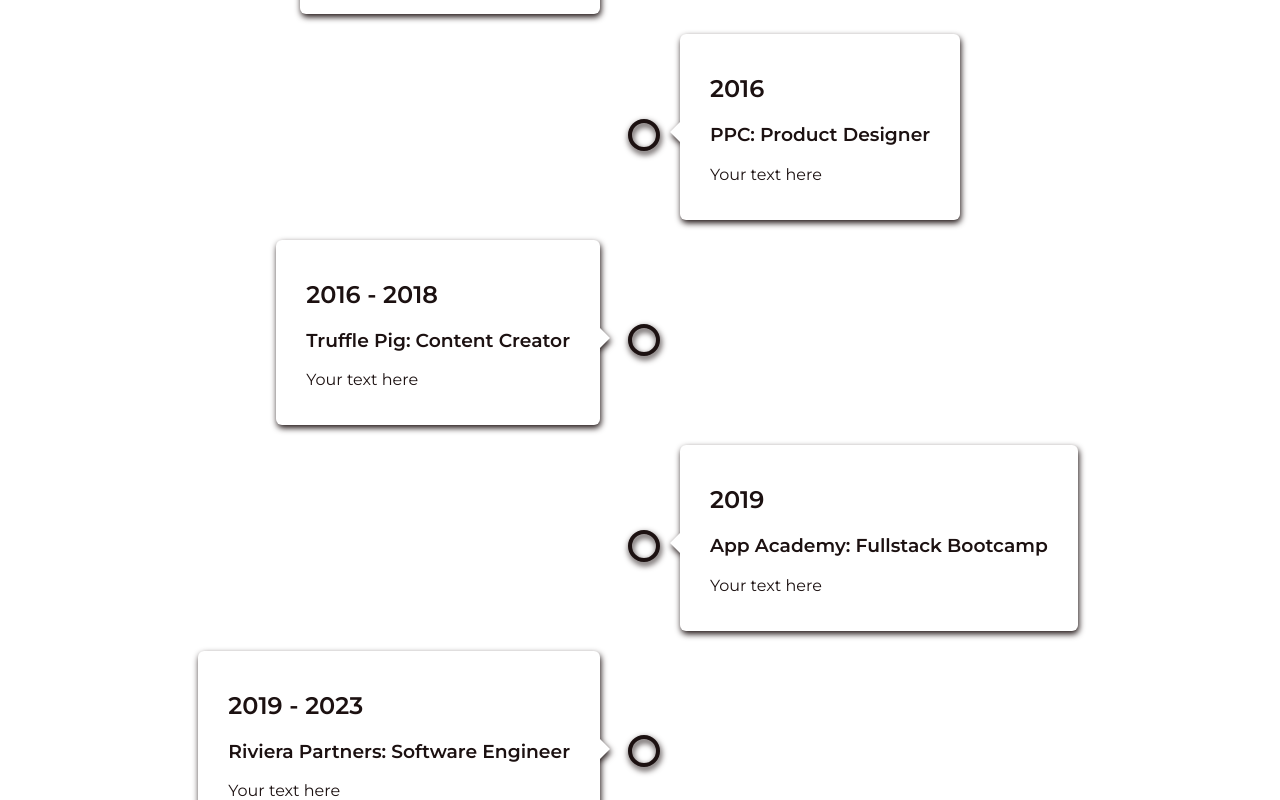
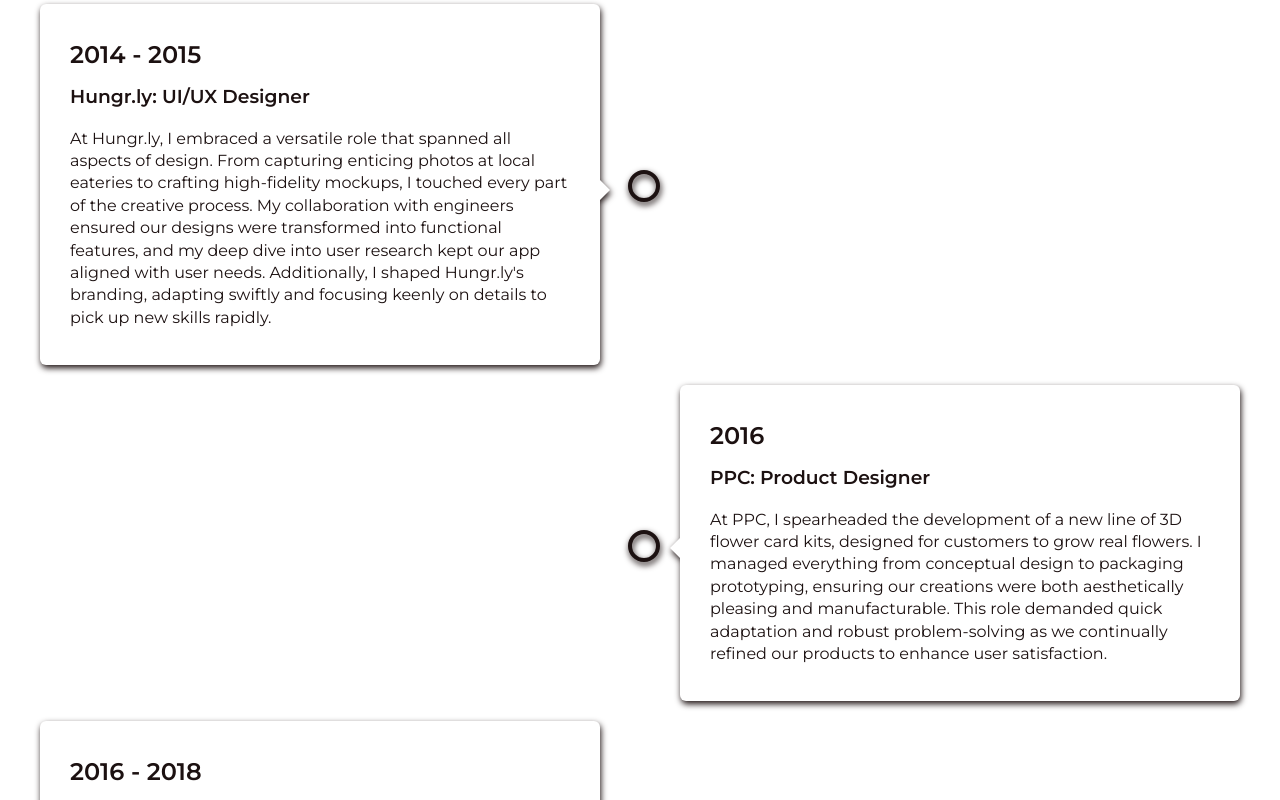
Before and after one commit to blueberry-hamster/portfolio-site, a React (Create React App) app in the folder frontend/: page / in a window 1280 px wide. Shown: the part 2400-3200 px from the top of the page. Built offline with nearby package versions, Linux system fonts and the light colour scheme; no server answers.

Commit message:
Write timeline descriptions and refactor

```diff
--- a/frontend/src/components/FlipCard.jsx
+++ b/frontend/src/components/FlipCard.jsx
@@ -30,7 +30,7 @@
   transform: ${({ isActive }) =>
     isActive ? "rotateY(180deg)" : "rotateY(0deg)"};
   transform-origin: center center;
-  `;
+`;
 
 const Face = styled.div`
   position: absolute;
@@ -46,8 +46,12 @@
   font-weight: bold;
   color: ${colors.textPrimary};
   background-color: ${colors.white};
+  transition: all 0.3s ease-in-out; // Combined transitions for clarity
   filter: drop-shadow(0.1em 0.2em 0.2em ${colors.shadowLight});
   overflow: hidden;
+  &:hover {
+    filter: drop-shadow(0.2em 0.7em 0.6em ${colors.shadowLight});
+  }
 
   @media (max-width: 1000px) {
     height: auto;
@@ -57,8 +61,6 @@
 `;
 
 const Front = styled(Face)`
-  transition: color 0.5s ease-in-out, opacity 0.5s ease-in-out; // Combined transitions for clarity
-
   &::before {
     content: "";
     position: absolute;
--- a/frontend/src/components/Timeline.jsx
+++ b/frontend/src/components/Timeline.jsx
@@ -51,6 +51,7 @@
 const TimelineContent = styled.div`
   position: relative;
   padding: 1.25em 1.875em;
+  width: 100%;
   max-width: 35em;
   background-color: white;
   border-radius: 0.375em;
@@ -72,6 +73,7 @@
 const TimelineItem = styled.div`
   position: relative;
   display: flex;
+  line-height: 1.4em;
   width: 50%;
   padding: 0.625em 2.5em;
   box-sizing: border-box;
@@ -154,39 +156,47 @@
   {
     period: "2010 - 2014",
     title: "UC Berkeley: BS Environmental Science",
-    description: "Your text here",
+    description:
+      "I earned a Bachelor of Science in Environmental Science from UC Berkeley, developing a solid foundation in analytical thinking and problem-solving. My major focused on understanding complex systems and leveraging data to make informed decisions. Additionally, I explored computer science fundamentals in my final year, sparking my interest in software. Engaging in various group projects and interdisciplinary studies, I honed my collaborative skills, preparing me for diverse professional settings. Go Bears! 🐻",
   },
   {
     period: "2014 - 2015",
     title: "Hungr.ly: UI/UX Designer",
-    description: "Your text here",
+    description:
+      "At Hungr.ly, I embraced a versatile role that spanned all aspects of design. From capturing enticing photos at local eateries to crafting high-fidelity mockups, I touched every part of the creative process. My collaboration with engineers ensured our designs were transformed into functional features, and my deep dive into user research kept our app aligned with user needs. Additionally, I shaped Hungr.ly's branding, adapting swiftly and focusing keenly on details to pick up new skills rapidly.",
   },
   {
     period: "2016",
     title: "PPC: Product Designer",
-    description: "Your text here",
+    description:
+      "At PPC, I spearheaded the development of a new line of 3D flower card kits, designed for customers to grow real flowers. I managed everything from conceptual design to packaging prototyping, ensuring our creations were both aesthetically pleasing and manufacturable. This role demanded quick adaptation and robust problem-solving as we continually refined our products to enhance user satisfaction.",
   },
   {
     period: "2016 - 2018",
     title: "Truffle Pig: Content Creator",
-    description: "Your text here",
+    description:
+      "Working at Truffle Pig, a social media advertising agency, I crafted ads primarily for Snapchat. My clientele ranged from television shows to luxury brands, each requiring a unique advertising approach that reflected their brand identity. Utilizing my graphic design and illustration expertise, I produced engaging ads and innovative Snapchat filters, managing varying campaign cadences and consistently delivering under tight deadlines.",
   },
   {
     period: "2019",
     title: "App Academy: Fullstack Bootcamp",
-    description: "Your text here",
+    description:
+      "I graduated from App Academy’s intensive Fullstack Bootcamp, mastering JavaScript, Ruby on Rails, and React. This rigorous program sharpened my abilities across both front-end and back-end development, equipping me with the skills necessary to undertake comprehensive web development projects confidently.",
   },
   {
     period: "2019 - 2023",
     title: "Riviera Partners: Software Engineer",
-    description: "Your text here",
+    description:
+      "At Riviera Partners, renowned for its executive recruiting in the tech sector, I significantly contributed to refining our proprietary software that leverages advanced machine learning to streamline recruitment. My focus was primarily on front-end development using React, Styled Components, and Tailwind, supported by a Ruby on Rails backend.<br/><br/>Throughout my tenure, I played an important role in two major product overhauls, necessitating quick learning and application of new technologies. As a leader within the front-end team, I facilitated effective communication between developers, product managers, designers, and data scientists.<br/><br/>Beyond routine tasks, I initiated enhancements to improve our platform comprehensively, showing proactive leadership. I also engaged directly with SQL, broadening my technical repertoire. Organizing virtual social events, I also helped cultivate a collaborative team atmosphere.",
   },
   {
     period: "2024",
     title: "New Possibilities",
-    description: "Your text here",
+    description:
+      "I am eager to explore new opportunities where I can apply my web development experience and passion for crafting beautiful, user-centered solutions. I look forward to discussing how I can contribute to your team’s success!",
   },
 ];
+
 
 const Timeline = () => {
   return (
@@ -200,7 +210,7 @@
           <TimelineContent>
             <h2>{entry.period}</h2>
             <h3>{entry.title}</h3>
-            <p>{entry.description}</p>
+            <p dangerouslySetInnerHTML={{ __html: entry.description }}/>
           </TimelineContent>
         </TimelineItem>
       ))}
```
